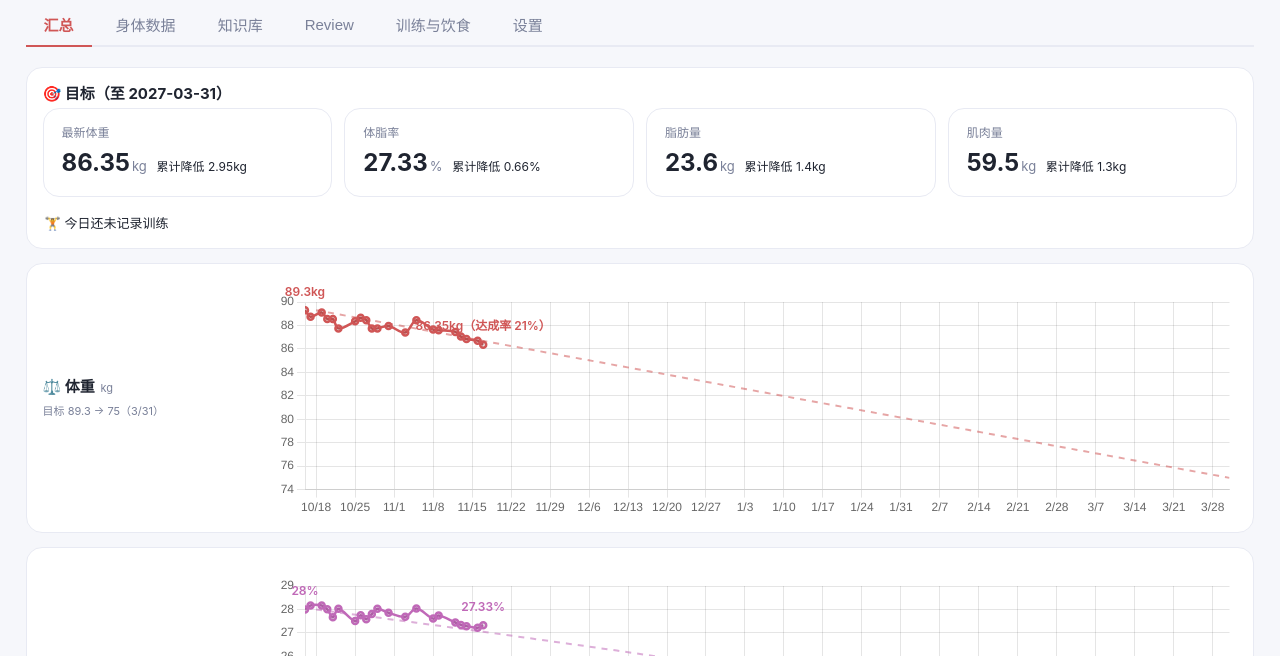
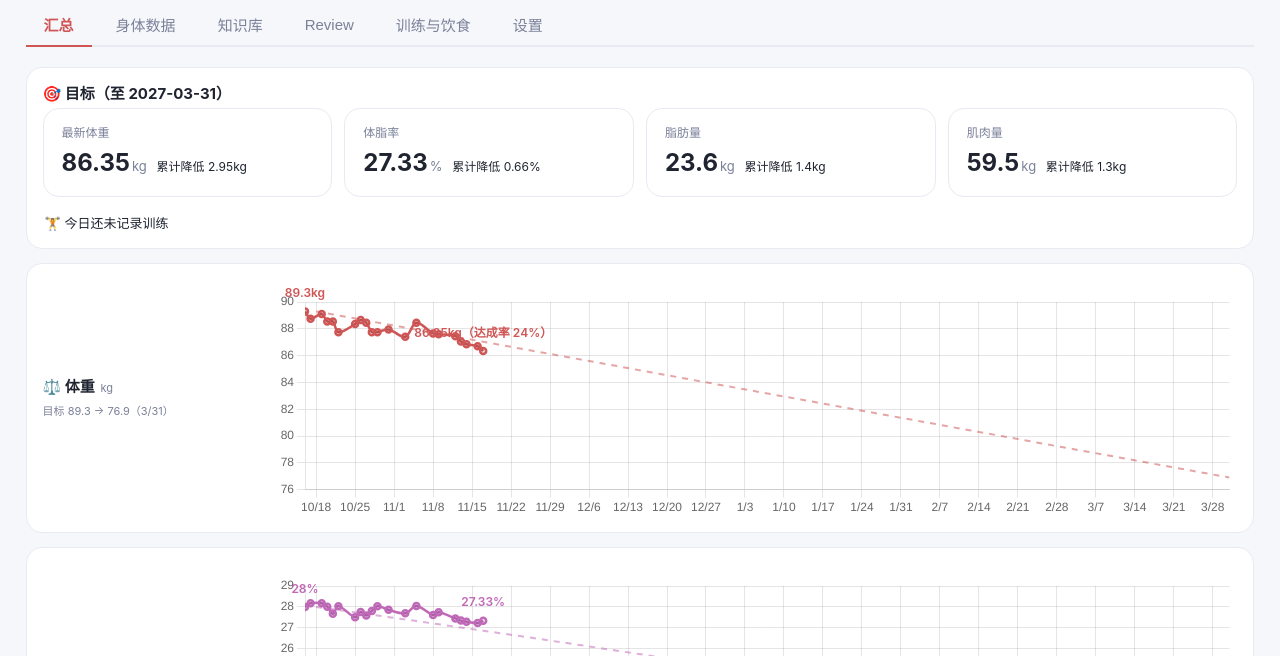
Before and after one commit to dika-sama/health-site, a plain HTML site: page index.html in a window 1280 px wide. Shown: the part 94-750 px from the top of the page. Drawn offline with Linux system fonts and the light colour scheme.

Commit message:
目标线参数修订:缺口 600→450kcal/天,φ 25%→28% 中间态;按守恒模型重算 3/31 端点 76.9kg/16.1/57.3/体脂20.9%(16.1+57.3+3.5=76.9 ✓,0.53kg/周);75kg约4/26,需520kcal/天才能压回3/31;知识库同步

```diff
--- a/data/goals.json
+++ b/data/goals.json
@@ -6,11 +6,11 @@
     "start": "2026-10-18",
     "end": "2027-03-31",
     "from": 89.3,
-    "to": 75.0,
+    "to": 76.9,
     "direction": "down",
     "curve": "linear",
     "scenarios": {},
-    "note": "单线:训练+蛋白(φ~25%)+450-600缺口/天,10/18 起线性外推到 3/31 = 75.0kg(164天,0.61kg/周);体脂 22% = 正常男性 5 个月可达上限,非 18%(那是多年训练结果);线锚定 10/18 计划起点,不再随 Review 重锚"
+    "note": "单线:缺口 450kcal/天(实测难保证600)+训练与蛋白 φ28% 中间态,10/18 起线性外推到 3/31 = 76.9kg(164天,0.53kg/周);75kg 约 2027-04-26 达成(需 520kcal/天才能压回 3/31);线锚定 10/18 计划起点,不再随 Review 重锚"
   },
   {
     "id": "fatmass-0430",
@@ -19,11 +19,11 @@
     "start": "2026-10-18",
     "end": "2027-03-31",
     "from": 25.0,
-    "to": 16.5,
+    "to": 16.1,
     "direction": "down",
     "curve": "linear",
     "scenarios": {},
-    "note": "单线:训练+蛋白(φ~25%)+450-600缺口/天,10/18 起线性外推到 3/31 = 16.5kg(减 8.5kg,0.36kg/周)"
+    "note": "单线:450kcal/天缺口+φ28%,10/18 起线性外推到 3/31 = 16.1kg(减 8.9kg,0.38kg/周)"
   },
   {
     "id": "musclemass-0430",
@@ -32,11 +32,11 @@
     "start": "2026-10-18",
     "end": "2027-03-31",
     "from": 60.8,
-    "to": 57.2,
+    "to": 57.3,
     "direction": "down",
     "curve": "linear",
     "scenarios": {},
-    "note": "单线:训练+蛋白(φ~25%)+450-600缺口/天,10/18 起线性外推到 3/31 = 57.2kg(掉 3.6kg;纯饿会同缺口掉到 53.8)"
+    "note": "单线:450kcal/天缺口+φ28%,10/18 起线性外推到 3/31 = 57.3kg(掉 3.5kg;纯饿会同缺口掉到 55.1);其他项恒 3.5kg"
   },
   {
     "id": "bodyfat-0430",
@@ -45,10 +45,10 @@
     "start": "2026-10-18",
     "end": "2027-03-31",
     "from": 28.0,
-    "to": 22.0,
+    "to": 20.9,
     "direction": "down",
     "curve": "linear",
     "scenarios": {},
-    "note": "单线:训练+蛋白(φ~25%)+450-600缺口/天,10/18 起线性外推到 3/31 = 75.0kg/体脂 22%(减 6 个点);18% 是多年训练结果,非 5 个月可达"
+    "note": "单线:450kcal/天缺口+φ28%,10/18 起线性外推到 3/31 = 76.9kg/体脂 20.9%(减 7.1 个点);18% 是多年训练结果,非 5 个月可达"
   }
 ]
--- a/data/knowledge.json
+++ b/data/knowledge.json
@@ -525,11 +525,11 @@
       "Forbes曲线",
       "代谢适应"
     ],
-    "summary": "旧三/四情形线模型(A/B/C/D)与承诺线的推导存档:三种行为的3/31端点(17.7/18.5/20.2/23.1%)与75kg快照;纯节食到不了18%体脂(Forbes/Keys/代谢适应);2026-11-18 简化为单线(训练+蛋白 φ25%+450-600缺口 → 3/31=75kg/体脂22%,正常男性5个月可达上限,非18%多年训练结果);单线锚定 10/18 计划起点(89.3/25.0/60.8),不随Review重锚",
+    "summary": "旧三/四情形线模型(A/B/C/D)与承诺线的推导存档:三种行为的3/31端点(17.7/18.5/20.2/23.1%)与75kg快照;纯节食到不了18%体脂(Forbes/Keys/代谢适应);2026-11-18 简化为单线(训练+蛋白 φ28%+450缺口/天 → 3/31=76.9kg/体脂20.9%,75kg约4/26,守恒模型见「身体成分守恒模型」条目);单线锚定 10/18 计划起点(89.3/25.0/60.8),不随Review重锚",
     "body": [
       {
         "h": "2026-11-18 更新:单线目标替代本模型",
-        "p": "用户要求简化:多情景线太复杂。目标改为单线——训练+蛋白(φ~25%)+450-600kcal/天缺口,从 10/18 计划起点(89.3/25.0/60.8)线性外推到 2027-03-31 = 75kg/体脂 22%(164 天,φ 实际 25.2%)。22% 是正常男性 5 个月+抗阻训练的可达上限(新手红利期 4-8 周可减 2-3 个点,3 个月 21-23%,6-12 个月 15-20%);18% 是多年训练结果,非 5 个月可达。本条以下内容为旧模型的推导存档,仅作文献参考,不再驱动目标线。线固定锚定 10/18,不随 Review 重锚(2026-11-18 修订)。"
+        "p": "用户要求简化:多情景线太复杂。目标改为单线——训练+蛋白(φ28% 中间态)+450kcal/天缺口(实测难保证600),从 10/18 计划起点(89.3/25.0/60.8)线性外推到 2027-03-31 = 76.9kg/体脂 20.9%(164 天,0.53kg/周;混合能量当量 5964 kcal/kg)。守恒校验:16.1 脂肪 + 57.3 肌肉 + 3.5 其他 = 76.9 ✓(守恒模型见「身体成分守恒模型」条目)。75kg 需 520kcal/天才能压回 3/31,否则约 2027-04-26 达成。20.9% 体脂在正常男性 5 个月可达区间(18% 是多年训练结果,非 5 个月可达)。本条以下内容为旧模型的推导存档,仅作文献参考,不再驱动目标线。线固定锚定 10/18,不随 Review 重锚(2026-11-18 修订)。"
       },
       {
         "h": "结论:目标按行为分档,不按体重单值",
@@ -1270,7 +1270,7 @@
             ]
           ]
         },
-        "p2": "注意:A 与「75kg + 体脂 22%」等价(隐含 φ≈40%);B 与「75kg + 体脂 19%」等价(φ=25%)。不能既假设 φ25% 又假设 22% 体脂——那是两套 φ 混用,终点脂肪/肌肉/体重三个数会互相矛盾。",
+        "p2": "注意:A 与「75kg + 体脂 22%」等价(隐含 φ≈40%);B 与「75kg + 体脂 19%」等价(φ=25%)。不能既假设 φ25% 又假设 22% 体脂——那是两套 φ 混用,终点脂肪/肌肉/体重三个数会互相矛盾。当前目标线(2026-11-18 修订)用 450kcal/天缺口 + φ28% 中间态:3/31 = 76.9kg/16.1/57.3/20.9%,75kg 约 4/26。",
         "chart": "kb-75-stack"
       },
       {
--- a/index.html
+++ b/index.html
@@ -404,10 +404,10 @@ function renderStats(rowsRaw, trainLogToday) {
 
 /* ---------- 目标趋势线(单线版,2026-11-18 定版) ----------
 // 2026-11-18 起简化:只保留一条目标线,删除 A/B/C/D 多情景线与承诺线。
-// 单线定义:训练+蛋白(φ~25%)+450-600kcal/天缺口,线性外推到 end。
+// 单线定义:训练与蛋白 + 450kcal/天缺口(实测难保证600)+ φ28% 中间态,线性外推到 end。
 // 2026-11-18 修订:锚点=10/18 计划起点(89.3/25.0/60.8),不是最新实测——线覆盖整个计划周期,实际曲线与线对比才有意义。
 // 体重/脂肪/肌肉各自一条线;体脂率=当天脂肪/当天体重逐点导出(凸形),「参考(非目标)」标签时照画线但不显示达成率。
-// 目标体重 75kg + 体脂 22%(2027-03-31):5 个月+抗阻训练的正常可达上限,非 18%(多年训练结果)。
+// 目标 3/31 = 76.9kg / 体脂 20.9%(450 缺口+φ28% 的推算终点);75kg 约 2027-04-26,需 520kcal/天才能压回 3/31。
 // 线固定锚定 10/18 计划起点,不再随 Review 重锚(要改线只改 goals.json 的 from/start,前端不用改)。
  */
 function goalDataset(g, goals) {
@@ -1124,7 +1124,7 @@ function renderReview(rows, daily, goals, trainLog, training) {
   /* ⑥ 自动建议(排序:训练缺口 → 饮食达标 → 数据质量 → 身体分析) */
   const advices = [];
   const dietDays = Object.keys(daily).filter(dt => dt >= FROM && dt <= TO && daily[dt].dietaryKcal != null).length;
-  if (!tlog.length) advices.push(`本期 0 次训练:目标线以 3次/周训练+450-600缺口/天 为前提,不启动则 3/31 无法达标 —— 先完成 1 次(周三·腿 或 周五·拉)`);
+  if (!tlog.length) advices.push(`本期 0 次训练:目标线以 3次/周训练+450缺口/天+φ28% 为前提,不启动则 3/31 无法达标 —— 先完成 1 次(周三·腿 或 周五·拉)`);
   const missing = MAJOR.filter(g => (w1[g] || 0) + (w2[g] || 0) === 0);
   if (missing.length) advices.push(`近 14 天未训练:${missing.join('、')} —— 下期各补 ≥${lo} 组(每次间隔 ≥48h,缺了不顺延)`);
   const low = MAJOR.filter(g => { const n = (w1[g] || 0) + (w2[g] || 0); return n > 0 && n < lo; });
```
